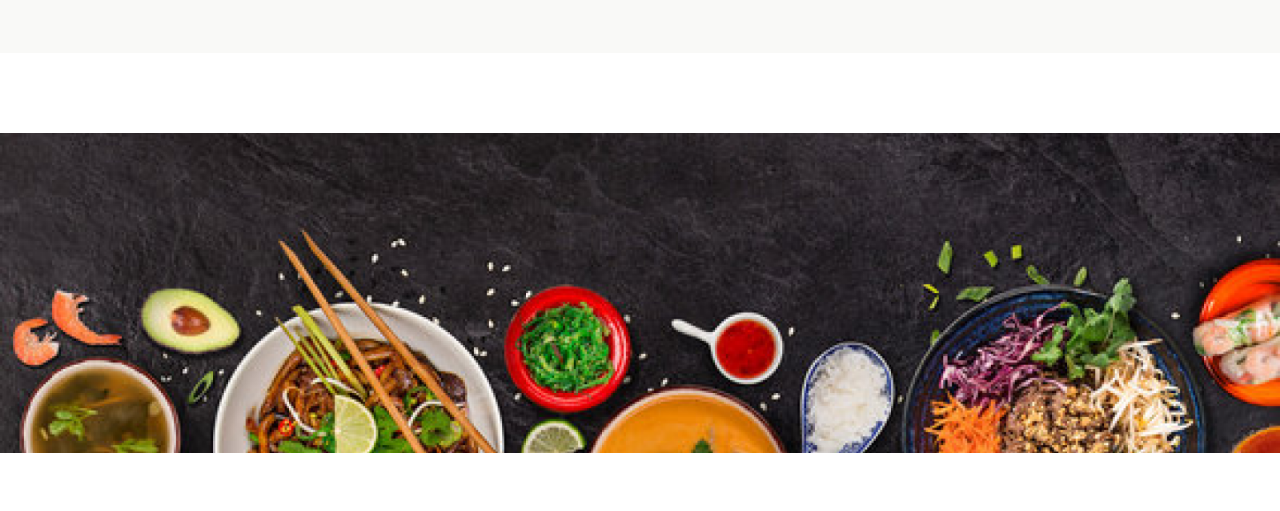
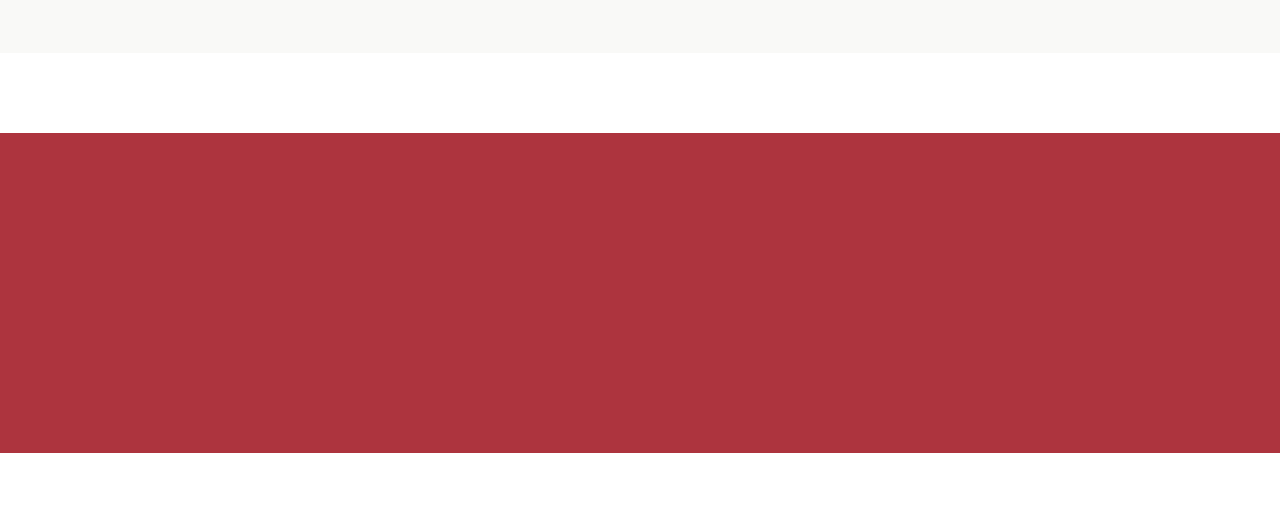
Before and after one commit to Krunia101/Project-Sao, a website: page article.html in a window 1280 px wide. Shown: the part 1300-1811 px from the top of the page. Drawn offline with nearby package versions, Linux system fonts and the light colour scheme.

Commit message:
Update article.html

```diff
--- a/article.html
+++ b/article.html
@@ -84,7 +84,7 @@
             </div>
         </section>
         <section class="flex flex-col gap-[80px] pb-20 bg-white">
-            <div class="w-full h-[320px] bg-head bg-fixed bg-cover bg-bottom mt-20"></div>
+            <div class="w-full h-[320px] bg-[#AD343E] bg-fixed bg-cover bg-bottom mt-20"></div>
             <div class="flex flex-wrap justify-center gap-[87px]">
                 <div class="flex flex-col md:flex-row">
                     <div class="flex gap-[24px] w-full md:w-[350px]">
```
